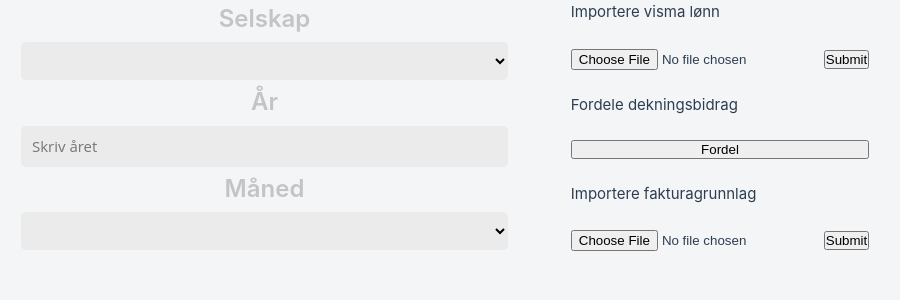
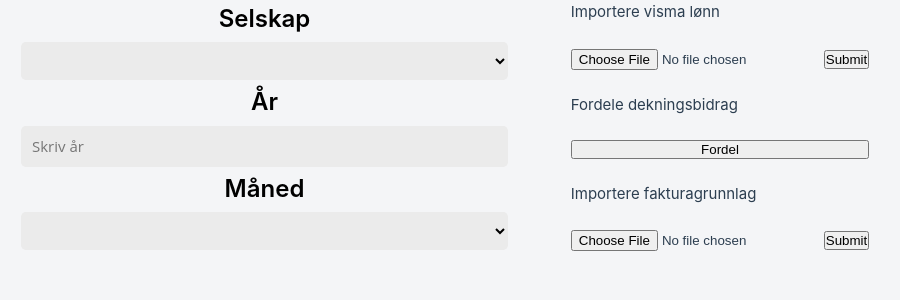
Before and after one commit to Glasspaper-Solutions/invoicing, a Vue app: page / in a window 1280 px wide. Shown: the top 300 px of the page, without its empty margins (43-943 px from the left). Built offline with nearby package versions, Linux system fonts and the light colour scheme.

Commit message:
Fix colour on labels

```diff
--- a/src/App.vue
+++ b/src/App.vue
@@ -1,5 +1,3 @@
-<!-- eslint-disable prettier/prettier -->
-<!-- eslint-disable prettier/prettier -->
 <!-- eslint-disable prettier/prettier -->
 <template>
   <div class="container">
@@ -26,7 +24,7 @@
           id="year"
           class="input-area"
           v-model="year"
-          placeholder="Skriv året"
+          placeholder="Skriv år"
         />
       </div>
       <!--month selection-->
--- a/src/assets/main.css
+++ b/src/assets/main.css
@@ -27,14 +27,14 @@ body {
 label {
   font-size: 1.5rem;
   font-weight: 600;
-  color: #c4c4c6;
+  color: #000000;
   text-align: center;
 }
 
 .year, .company, .month {
   font-size: 1.5rem;
   font-weight: 600;
-  color: #c4c4c6;
+  color: #000000;
   text-align: center;
   width: 200%;
   align-items: center;
```
